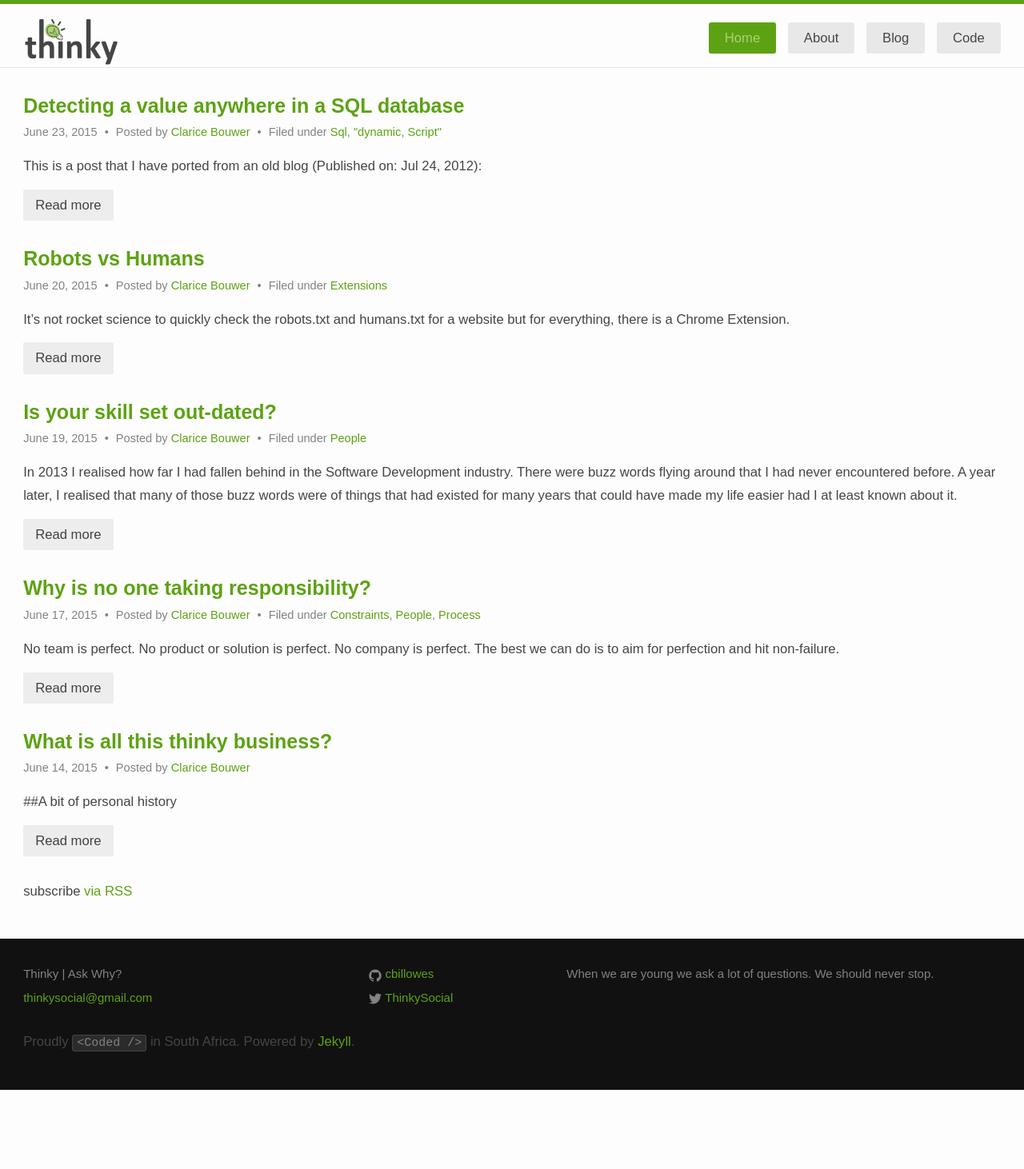
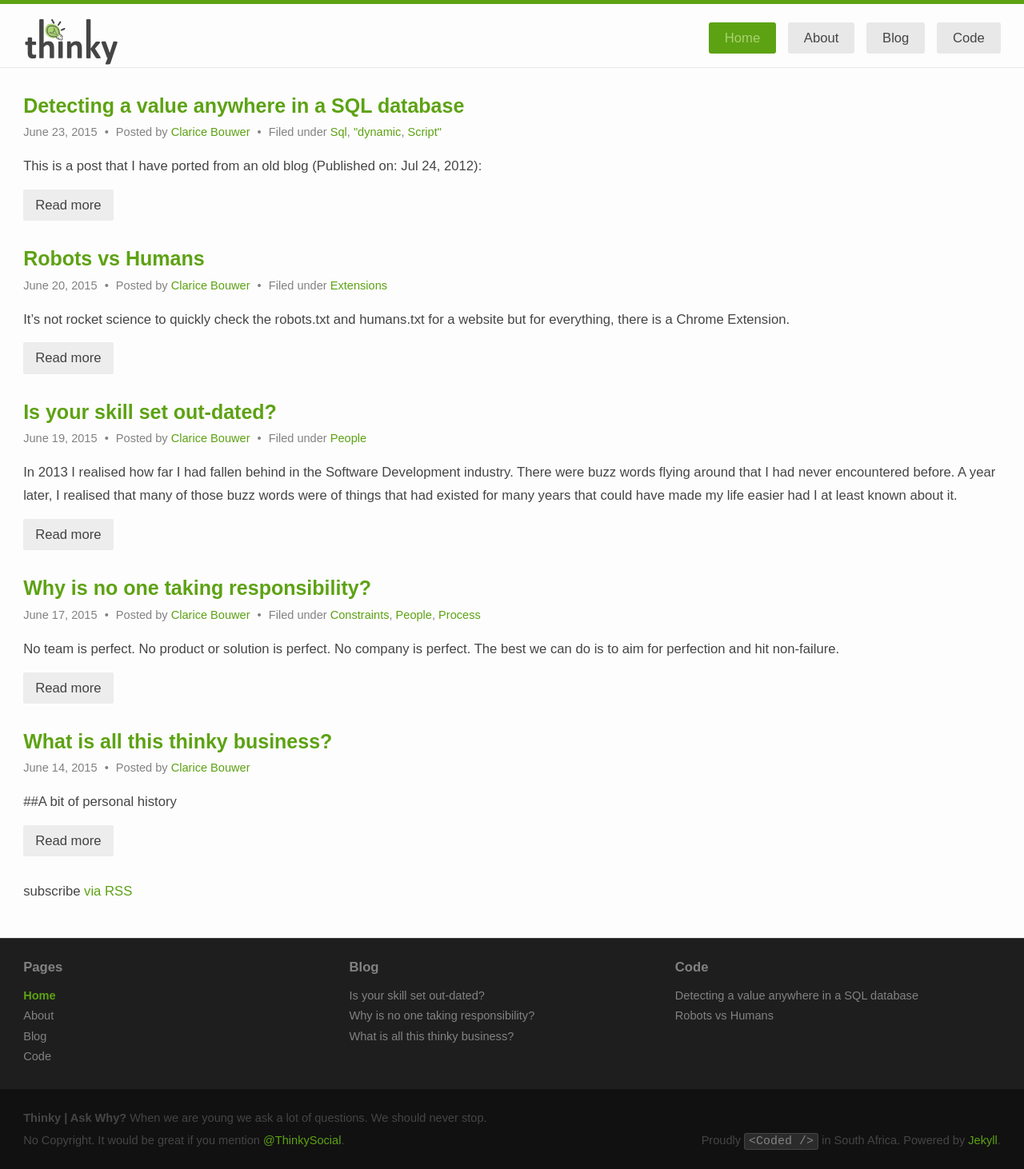
Before and after one commit to cbillowes/thinky, a Jekyll site: the page built from index.html, in a window 1280 px wide. Shown: the whole page at 80% size. Built offline with Jekyll 4.4.1, drawn with Linux system fonts in a browser that asks for light colours; before the commit the page ends 1363 px from its top, so only the background shows below that.

Commit message:
Added mega footer to site.

```diff
--- a/_includes/footer.html
+++ b/_includes/footer.html
@@ -1,54 +1,56 @@
+<section class="site-mega-footer">
+  <div class="footer-columns">
+    <div class="column column1">
+      <h1>Pages</h1>
+      <nav>
+        <ul>
+          <li><a class="page-link {% if page.permalink == '/' %}active{% endif %}" href="/">Home</a></li>
+          {% assign sorted_pages = site.pages | sort: "priority" %}
+          {% for sorted_page in sorted_pages %}
+            {% if sorted_page.title and sorted_page.menu != "hidden" %}
+              <li><a class="{% if page.permalink contains sorted_page.permalink %}active{% endif %}" href="{{ sorted_page.url | prepend: site.baseurl }}">{{ sorted_page.title }}</a></li>
+            {% endif %}
+          {% endfor %}
+        </ul>
+      </nav>
+    </div>
+    <div class="column column2">
+      <h1>Blog</h1>
+      <nav>
+        <ul>
+          {% assign posts = site.posts | where: "type", "blog" %}
+          {% for post in posts limit:5 %}
+            {% if post.title %}
+              <li><a class="{% if page.permalink == post.permalink %}active{% endif %}" href="{{ post.url | prepend: site.baseurl }}">{{ post.title }}</a></li>
+            {% endif %}
+          {% endfor %}
+          {% assign posts = nil %}
+        </ul>
+      </nav>
+    </div>
+    <div class="column column3">
+      <h1>Code</h1>
+      <nav>
+        <ul>
+          {% assign posts = site.posts | where: "type", "code" %}
+          {% for post in posts limit:5 %}
+            {% if post.title %}
+              <li><a class="{% if page.permalink == post.permalink %}active{% endif %}" href="{{ post.url | prepend: site.baseurl }}">{{ post.title }}</a></li>
+            {% endif %}
+          {% endfor %}
+          {% assign posts = nil %}
+        </ul>
+      </nav>
+    </div>
+  </div>
+</section>
 <footer class="site-footer">
-
   <div class="wrapper">
-
-    <div class="footer-col-wrapper">
-      <div class="footer-col  footer-col-1">
-        <ul class="contact-list">
-          <li>{{ site.title }} | {{ site.tagline }}</li>
-          <li><a href="mailto:{{ site.email }}">{{ site.email }}</a></li>
-        </ul>
-      </div>
-
-      <div class="footer-col  footer-col-2">
-        <ul class="social-media-list">
-          {% if site.github_username %}
-          <li>
-            <a href="https://github.com/{{ site.github_username }}">
-              <span class="icon  icon--github">
-                <svg viewBox="0 0 16 16">
-                  <path fill="#828282" d="M7.999,0.431c-4.285,0-7.76,3.474-7.76,7.761 c0,3.428,2.223,6.337,5.307,7.363c0.388,0.071,0.53-0.168,0.53-0.374c0-0.184-0.007-0.672-0.01-1.32 c-2.159,0.469-2.614-1.04-2.614-1.04c-0.353-0.896-0.862-1.135-0.862-1.135c-0.705-0.481,0.053-0.472,0.053-0.472 c0.779,0.055,1.189,0.8,1.189,0.8c0.692,1.186,1.816,0.843,2.258,0.645c0.071-0.502,0.271-0.843,0.493-1.037 C4.86,11.425,3.049,10.76,3.049,7.786c0-0.847,0.302-1.54,0.799-2.082C3.768,5.507,3.501,4.718,3.924,3.65 c0,0,0.652-0.209,2.134,0.796C6.677,4.273,7.34,4.187,8,4.184c0.659,0.003,1.323,0.089,1.943,0.261 c1.482-1.004,2.132-0.796,2.132-0.796c0.423,1.068,0.157,1.857,0.077,2.054c0.497,0.542,0.798,1.235,0.798,2.082 c0,2.981-1.814,3.637-3.543,3.829c0.279,0.24,0.527,0.713,0.527,1.437c0,1.037-0.01,1.874-0.01,2.129 c0,0.208,0.14,0.449,0.534,0.373c3.081-1.028,5.302-3.935,5.302-7.362C15.76,3.906,12.285,0.431,7.999,0.431z"/>
-                </svg>
-              </span>
-
-              <span class="username">{{ site.github_username }}</span>
-            </a>
-          </li>
-          {% endif %}
-
-          {% if site.twitter_username %}
-          <li>
-            <a href="https://twitter.com/{{ site.twitter_username }}">
-              <span class="icon  icon--twitter">
-                <svg viewBox="0 0 16 16">
-                  <path fill="#828282" d="M15.969,3.058c-0.586,0.26-1.217,0.436-1.878,0.515c0.675-0.405,1.194-1.045,1.438-1.809
-                  c-0.632,0.375-1.332,0.647-2.076,0.793c-0.596-0.636-1.446-1.033-2.387-1.033c-1.806,0-3.27,1.464-3.27,3.27 c0,0.256,0.029,0.506,0.085,0.745C5.163,5.404,2.753,4.102,1.14,2.124C0.859,2.607,0.698,3.168,0.698,3.767 c0,1.134,0.577,2.135,1.455,2.722C1.616,6.472,1.112,6.325,0.671,6.08c0,0.014,0,0.027,0,0.041c0,1.584,1.127,2.906,2.623,3.206 C3.02,9.402,2.731,9.442,2.433,9.442c-0.211,0-0.416-0.021-0.615-0.059c0.416,1.299,1.624,2.245,3.055,2.271 c-1.119,0.877-2.529,1.4-4.061,1.4c-0.264,0-0.524-0.015-0.78-0.046c1.447,0.928,3.166,1.469,5.013,1.469 c6.015,0,9.304-4.983,9.304-9.304c0-0.142-0.003-0.283-0.009-0.423C14.976,4.29,15.531,3.714,15.969,3.058z"/>
-                </svg>
-              </span>
-
-              <span class="username">{{ site.twitter_username }}</span>
-            </a>
-          </li>
-          {% endif %}
-        </ul>
-      </div>
-
-      <div class="footer-col  footer-col-3">
-        <p class="text">{{ site.description }}</p>
-      </div>
-    </div>
-
-    <p>Proudly <code>&lt;Coded /&gt;</code> in South Africa. Powered by <a href="http://jekyllrb.com/" target="_blank">Jekyll</a>.</p>
+    <p class="site">
+      <strong>{{ site.title }} | {{ site.tagline }}</strong>
+      {{site.description}}
+    </p>
+    <p class="copyright">No Copyright. It would be great if you mention <a href="https://twitter.com/{{ site.twitter_username }}" target="_blank">@{{ site.twitter_username }}</a>.</p>
+    <p class="powered-by">Proudly <code>&lt;Coded /&gt;</code> in South Africa. Powered by <a href="http://jekyllrb.com/" target="_blank">Jekyll</a>.</p>
   </div>
-
 </footer>
--- a/_sass/_layout.scss
+++ b/_sass/_layout.scss
@@ -101,18 +101,82 @@
 }
 
 /**
+* Mega footer
+*/
+.site-mega-footer {
+  background-color: lighten($footer-background-color, 5%);
+  padding: $spacing-unit;
+  padding-bottom: $spacing-unit / 2;
+  border-top: 1px solid $grey-color-dark;
+
+  .footer-columns {
+    line-height: 1em;
+    font-size: $small-font-size;
+    color: $grey-color;
+    margin-left: -$spacing-unit / 2;
+    @extend %clearfix;
+
+    .column {
+      float: left;
+      margin-bottom: $spacing-unit / 2;
+      padding-left: $spacing-unit / 2;
+      width: -webkit-calc(33% - (#{$spacing-unit} / 2));
+      width:         calc(33% - (#{$spacing-unit} / 2));
+
+
+      @include media-query($on-palm) {
+        float: none;
+        width: -webkit-calc(100% - (#{$spacing-unit} / 2));
+        width:         calc(100% - (#{$spacing-unit} / 2));
+      }
+
+      h1 {
+        font-size: $base-font-size;
+      }
+
+      ul {
+        margin: 0;
+
+        li {
+          line-height: $spacing-unit;
+          list-style: none;
+
+          a {
+            color: $grey-color;
+
+            &:hover {
+              color: $brand-color;
+            }
+
+            &.active {
+              color: $brand-color;
+              font-weight: bold;
+
+              &:hover {
+                color: $brand-color-compliment;
+              }
+
+            }
+
+          }
+
+        }
+
+      }
+
+    }
+
+  }
+
+} /* .site-mega-footer */
+
+/**
 * Site footer
 */
 .site-footer {
-  border-top: 1px solid $grey-color-light;
-  padding: $spacing-unit 0;
   background-color: $footer-background-color;
-
-  .contact-list,
-  .social-media-list {
-    list-style: none;
-    margin-left: 0;
-  }
+  padding-top: $spacing-unit;
+  padding-bottom: $spacing-unit / 2;
 
   code {
     border-color: lighten($footer-background-color, 20%);
@@ -120,55 +184,37 @@
     color: $grey-color;
   }
 
-  .footer-col-wrapper {
-    font-size: 15px;
-    color: $grey-color;
-    margin-left: -$spacing-unit / 2;
-    @extend %clearfix;
-  }
+  p {
+    line-height: 1em;
+    font-size: $small-font-size;
 
-  .footer-col {
-    float: left;
-    margin-bottom: $spacing-unit / 2;
-    padding-left: $spacing-unit / 2;
-  }
+    &.copyright {
+      float: left;
+    }
 
-  .footer-col-1 {
-    width: -webkit-calc(35% - (#{$spacing-unit} / 2));
-    width:         calc(35% - (#{$spacing-unit} / 2));
-  }
+    &.powered-by {
+      text-align: right;
+    }
 
-  .footer-col-2 {
-    width: -webkit-calc(20% - (#{$spacing-unit} / 2));
-    width:         calc(20% - (#{$spacing-unit} / 2));
-  }
-
-  .footer-col-3 {
-    width: -webkit-calc(45% - (#{$spacing-unit} / 2));
-    width:         calc(45% - (#{$spacing-unit} / 2));
   }
 
   @include media-query($on-laptop) {
-    .footer-col-1,
-    .footer-col-2 {
-      width: -webkit-calc(50% - (#{$spacing-unit} / 2));
-      width:         calc(50% - (#{$spacing-unit} / 2));
+    p {
+      line-height: $base-line-height;
+
+      &.copyright {
+        float: none;
+      }
+
+      &.powered-by {
+        text-align: left ;
+      }
+
     }
 
-    .footer-col-3 {
-      width: -webkit-calc(100% - (#{$spacing-unit} / 2));
-      width:         calc(100% - (#{$spacing-unit} / 2));
-    }
   }
 
-  @include media-query($on-palm) {
-    .footer-col {
-      float: none;
-      width: -webkit-calc(100% - (#{$spacing-unit} / 2));
-      width:         calc(100% - (#{$spacing-unit} / 2));
-    }
-  }
-}
+} /* .site-footer */
 
 
 
```
